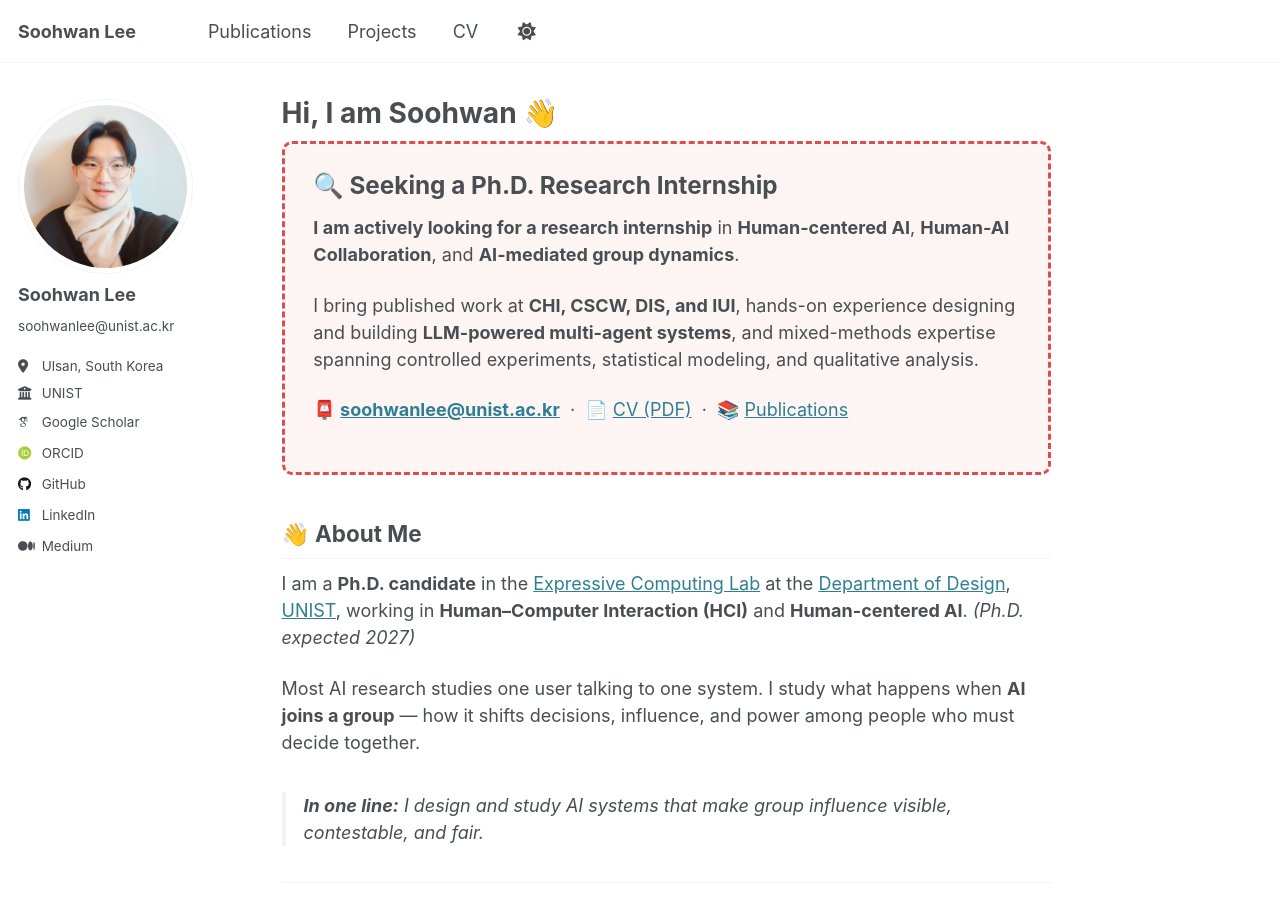
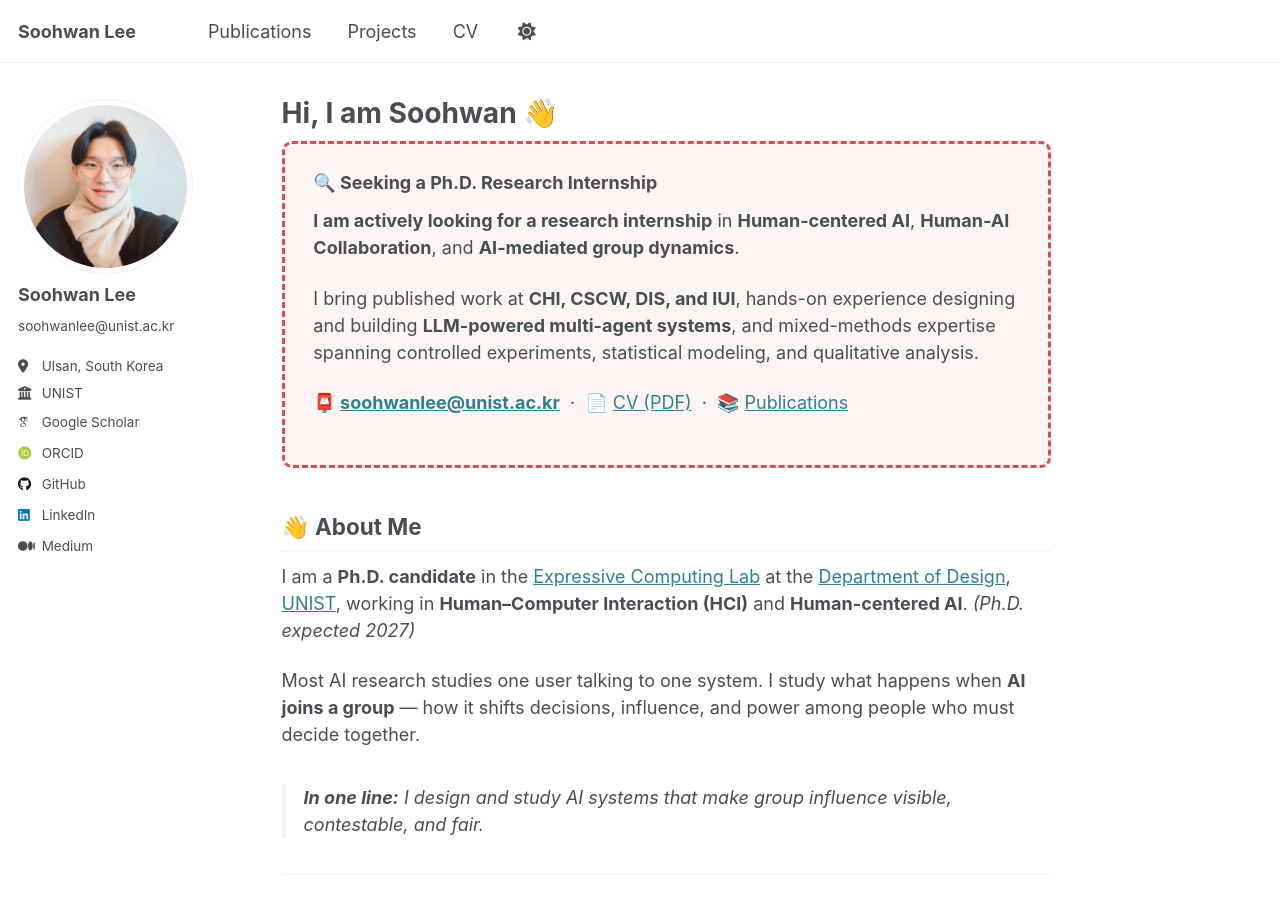
Before and after one commit to Soohwan-Lee/soohwan-lee.github.io, a Jekyll site: the page built from _pages/about.md, in a window 1280 px wide and 900 px high. Built offline with Jekyll 4.4.1, drawn with Linux system fonts in a browser that asks for light colours; some web fonts are replaced.

Commit message:
about page heading size adjustment

```diff
--- a/_pages/about.md
+++ b/_pages/about.md
@@ -9,7 +9,7 @@ redirect_from:
 
 <div style="border: 3px dashed #d94f4f; border-radius: 10px; padding: 1.4em 1.6em; margin: 0 0 2em 0; background-color: rgba(217, 79, 79, 0.06);" markdown="1">
 
-<p style="font-size: 1.35em; font-weight: 700; line-height: 1.35; margin: 0 0 0.5em 0;">🔍 Seeking a Ph.D. Research Internship</p>
+<p style="font-weight: 700; margin: 0 0 0.6em 0;">🔍 Seeking a Ph.D. Research Internship</p>
 
 **I am actively looking for a research internship** in **Human-centered AI**, **Human-AI Collaboration**, and **AI-mediated group dynamics**.
 
```
